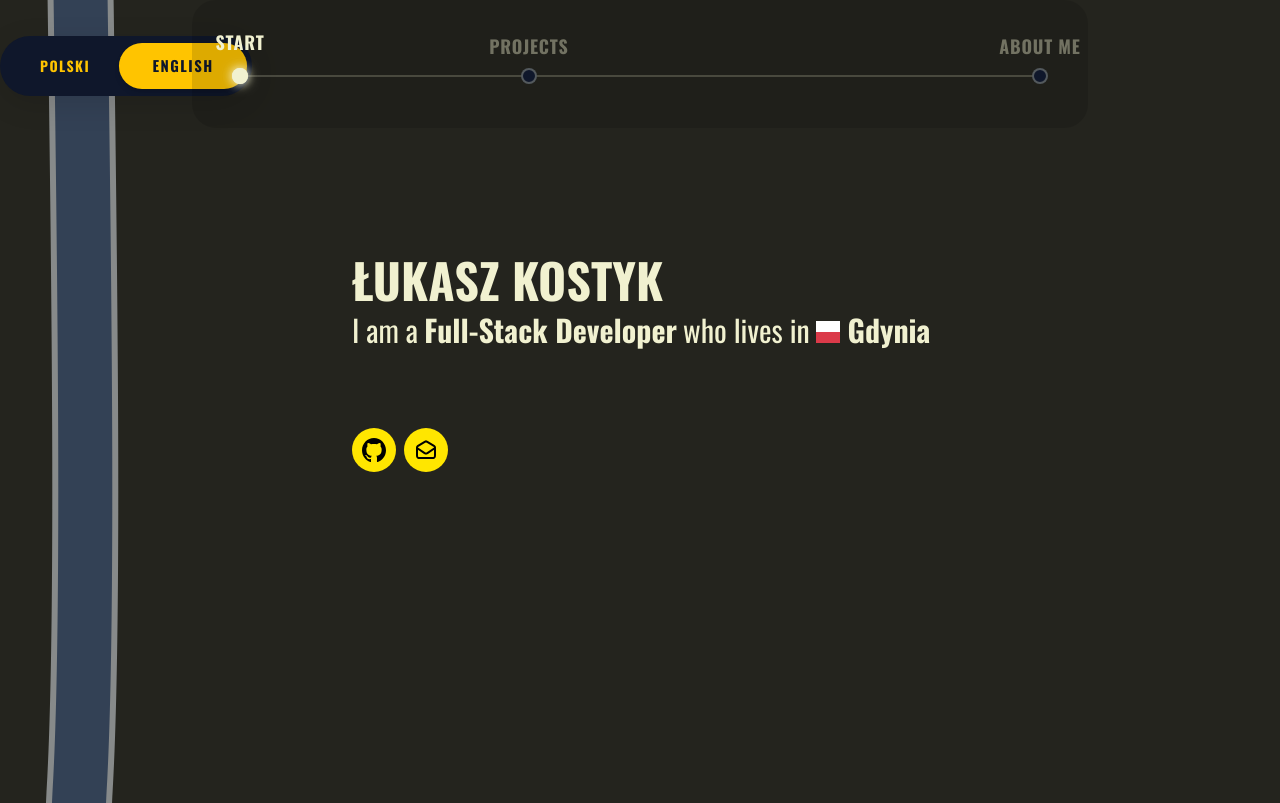
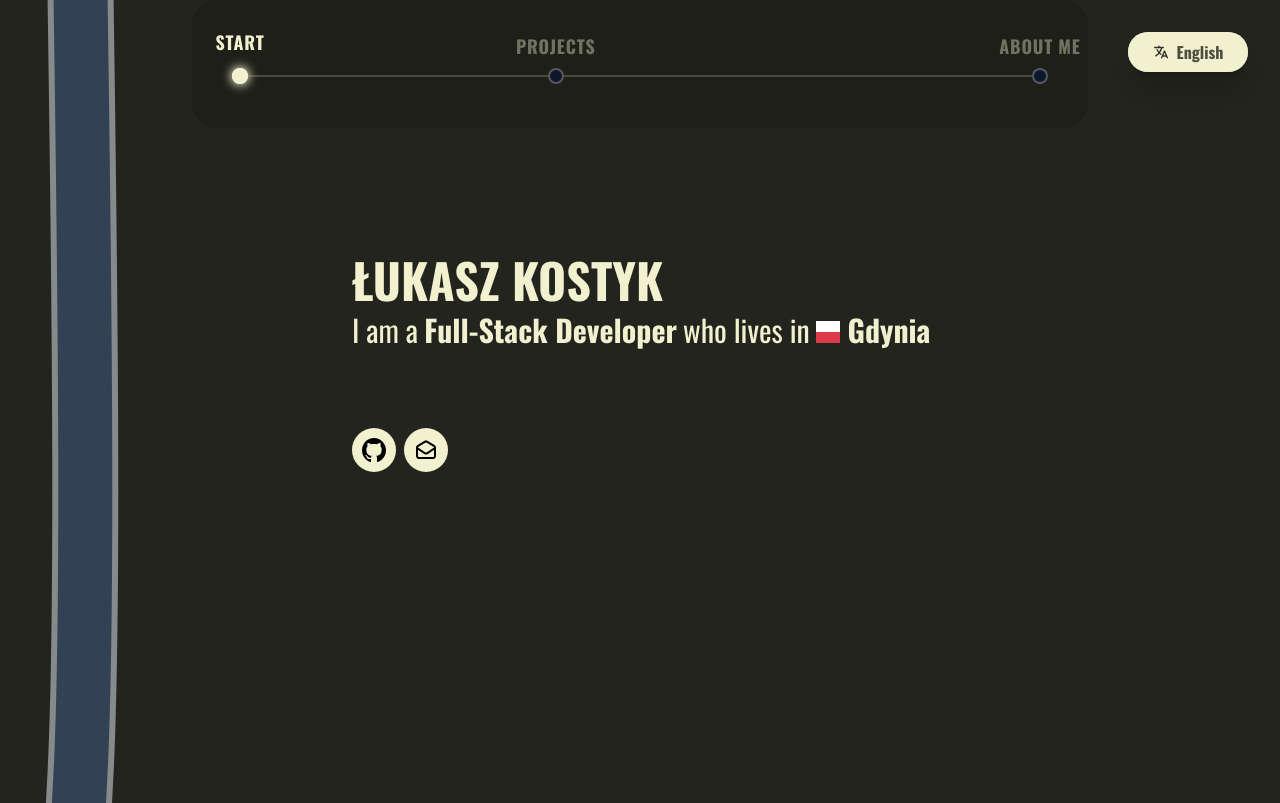
Before and after one commit to lukasus55/portfolio, a Next.js app: page /en in a window 1280 px wide. Shown: the top 803 px of the page. Built offline with nearby package versions, Linux system fonts and the light colour scheme.

Commit message:
Redo language switcher

```diff
--- a/app/[lang]/components/HeaderSection.tsx
+++ b/app/[lang]/components/HeaderSection.tsx
@@ -10,11 +10,10 @@ export default function HeaderSection({ dict } : { dict: Dictionary }) {
     return (
         <div className="flex w-full justify-center text-foreground">
 
-            <Navbar dict = {dict}/>
+            <header className="flex w-full max-lg:hidden">
+                <Navbar dict = {dict}/>
+            </header>
 
-            <div className="absolute flex bottom-0 left-0 h-24">
-                <LanguageSwitcher/>
-            </div>
         </div>
     );
 }
--- a/app/[lang]/components/Hero.tsx
+++ b/app/[lang]/components/Hero.tsx
@@ -5,7 +5,7 @@ type Dictionary = typeof import('../../../dictionaries/en.json');
 
 export default function Hero({ dict } : { dict: Dictionary }) {
     return (
-        <section className='flex w-full justify-center z-10 absolute top-40 pt-24' id='home'>
+        <section className='flex w-full justify-center z-10 absolute top-40 pt-24' id='hero'>
             <div className="w-1/2 max-lg: ml-16">
 
                 <div className='grid gap-2 leading-10'>
@@ -24,7 +24,7 @@ export default function Hero({ dict } : { dict: Dictionary }) {
             <div className='flex mt-20 gap-2'>
 
                 <Link href="https://github.com/lukasus55" target='_blank'>
-                    <button className="group flex items-center text-xl py-2 px-2.5 bg-accent text-background font-semibold rounded-full transition-all cursor-pointer">
+                    <button className="group flex items-center text-xl py-2 px-2.5 bg-foreground text-background font-semibold rounded-full transition-all cursor-pointer">
                         <Image src="/github.svg" width={24} height={24} alt={'Github'}/>
                         <span className="max-w-0 overflow-hidden whitespace-nowrap transition-all duration-300 ease-in-out group-hover:max-w-xs group-hover:ml-2">
                             Github
@@ -33,7 +33,7 @@ export default function Hero({ dict } : { dict: Dictionary }) {
                 </Link>
 
                 <Link href="mailto:lukas.kostyk@gmail.com">
-                    <button className="group flex items-center text-xl py-2 px-2.5 bg-accent text-background font-semibold rounded-full transition-all cursor-pointer">
+                    <button className="group flex items-center text-xl py-2 px-2.5 bg-foreground text-background font-semibold rounded-full transition-all cursor-pointer">
                         <Image src="/mail.svg" width={24} height={24} alt={'Github'}/>
                         <span className="max-w-0 overflow-hidden whitespace-nowrap transition-all duration-300 ease-in-out group-hover:max-w-xs group-hover:ml-2">
                             E-mail
--- a/app/[lang]/components/LanguageSwitcher.tsx
+++ b/app/[lang]/components/LanguageSwitcher.tsx
@@ -1,41 +1,36 @@
 "use client";
 
-import Link from "next/link";
 import { usePathname } from "next/navigation";
+import Image from "next/image";
+import { useState } from "react";
+import LanguageSwitcherDropdown from "./LanguageSwitcherDropdown";
 
 export default function LanguageSwitcher() {
     const pathname = usePathname();
     const currentLang = pathname?.split("/")[1] || "en";
 
-    const switchLanguage = (newLocale: string) => {
-        if (!pathname) return "/";
-        const segments = pathname.split("/");
-        segments[1] = newLocale;
-        return segments.join("/");
-    };
+    const [isOpen, setIsOpen] = useState(false);
 
     return (
-        <div className="flex bg-slate-900 p-2 rounded-full shadow-[0_8px_30px_rgb(0,0,0,0.12)] absolute bottom-8 font-bold">
-            <Link
-                href={switchLanguage("pl")}
-                className={`px-8 py-3 rounded-full font-bold text-sm uppercase tracking-widest transition-all duration-300 ${
-                    currentLang === "pl"
-                        ? "bg-accent-strong text-slate-900 shadow-md scale-105"
-                        : "text-accent-strong hover:opacity-60"
-                }`}
+        <div className="absolute top-0 right-0 m-8 z-300 w-30 flex flex-col items-end font-bold bg-foreground text-background shadow-xl justify-center rounded-3xl">
+
+            <button
+                onClick={() => setIsOpen(!isOpen)}
+                className="font-bold text-background shadow-xl w-full justify-center py-2 rounded-3xl flex items-center gap-2 cursor-pointer bg-foreground opacity-80 hover:opacity-100 hover:bg-[#dadac8] transition-all"
             >
-                Polski
-            </Link>
-            <Link
-                href={switchLanguage("en")}
-                className={`px-8 py-3 rounded-full font-bold text-sm uppercase tracking-widest transition-all duration-300 ${
-                    currentLang === "en"
-                        ? "bg-accent-strong text-slate-900 shadow-md scale-105"
-                        : "text-accent-strong hover:opacity-60"
-                }`}
-            >
-                English
-            </Link>
+                <Image src="/language.svg" width={16} height={16} alt='Language icon'/>
+                <span>{currentLang === "en" ? 'English' : 'Polski'}</span>
+            </button>
+
+            {isOpen && (
+                <LanguageSwitcherDropdown
+                    currentLang={currentLang}
+                    closeDropdown={() => setIsOpen(false)}
+                />
+            )}
+
+
+
         </div>
     );
 }
--- /dev/null
+++ b/app/[lang]/components/LanguageSwitcherDropdown.tsx
@@ -0,0 +1,48 @@
+"use client";
+
+import Link from "next/link";
+import { usePathname } from "next/navigation";
+import Image from "next/image";
+
+interface DropdownProps {
+    currentLang: string;
+    closeDropdown: () => void;
+}
+
+export default function LanguageSwitcherDropdown({ currentLang, closeDropdown }: DropdownProps) {
+    const pathname = usePathname();
+
+    // Moved here! It handles the math to swap out the '/en/' or '/pl/' segment
+    const switchLanguage = (newLocale: string) => {
+        if (!pathname) return "/";
+        const segments = pathname.split("/");
+        segments[1] = newLocale;
+        return segments.join("/");
+    };
+
+    const languages = [
+        { code: "en", label: "English" },
+        { code: "pl", label: "Polski" }
+    ];
+
+    return (
+        <div className="mt-2 shadow-xl rounded-b-2xl overflow-hidden flex flex-col w-full origin-top-right animate-in fade-in zoom-in-95 duration-200">
+            {languages.map((lang) => {
+                const isActive = currentLang === lang.code;
+
+                return (
+                    <div className="flex px-4 py-1 items-center bg-foreground opacity-80 hover:opacity-100 hover:bg-[#dadac8] transition-all" key={lang.code}>
+                        <Link
+                            href={switchLanguage(lang.code)}
+                            onClick={closeDropdown}
+                            className={`text-sm font-bold transition-all text-background w-8/10`}
+                        >
+                            {lang.label}
+                        </Link>
+                        <div className='w-2/10'> { isActive ? <Image src="/checkmark.svg" width={12} height={12} alt='Language icon'/> : ''}</div>
+                    </div>
+                );
+            })}
+        </div>
+    );
+}
--- a/app/[lang]/components/MainSection.tsx
+++ b/app/[lang]/components/MainSection.tsx
@@ -24,7 +24,7 @@ export default function MainSection({ dict } : { dict: Dictionary }) {
     const mainStyle = allMainStyles[mediaMode];
 
     return (
-        <main className={mainStyle}>
+        <main className={mainStyle} id="start">
             <TrackBackground />
 
             <Hero dict={dict} />
--- a/app/[lang]/components/Navbar.tsx
+++ b/app/[lang]/components/Navbar.tsx
@@ -11,7 +11,7 @@ type Dictionary = typeof import('../../../dictionaries/en.json');
 export default function Navbar({ dict } : { dict : Dictionary }) {
 
     const STOPS = [
-        { id: "home", label: dict.navigation.home },
+        { id: "start", label: dict.navigation.home },
         { id: "portfolio", label: dict.navigation.portfolio },
         { id: "about", label: dict.navigation.about }
     ];
--- a/app/[lang]/page.tsx
+++ b/app/[lang]/page.tsx
@@ -2,6 +2,7 @@ import { getDictionary } from '../../getDictionary';
 import { Metadata } from 'next';
 import HeaderSection from './components/HeaderSection';
 import MainSection from './components/MainSection';
+import LanguageSwitcher from './components/LanguageSwitcher';
 
 export async function generateMetadata({params,}: {params: Promise<{ lang: string }>;}): Promise<Metadata> {
   const { lang } = await params;
@@ -20,6 +21,7 @@ export default async function PortfolioTestPage( {params,}: {params: Promise<{ l
 
   return (
     <>
+      <LanguageSwitcher/>
 
       <header className="fixed z-40 top-0 left-0 site_header flex justify-end w-full">
         <HeaderSection dict={dict}/>
```
Also changed, not shown: public/checkmark.svg (added), public/language.svg (added).
